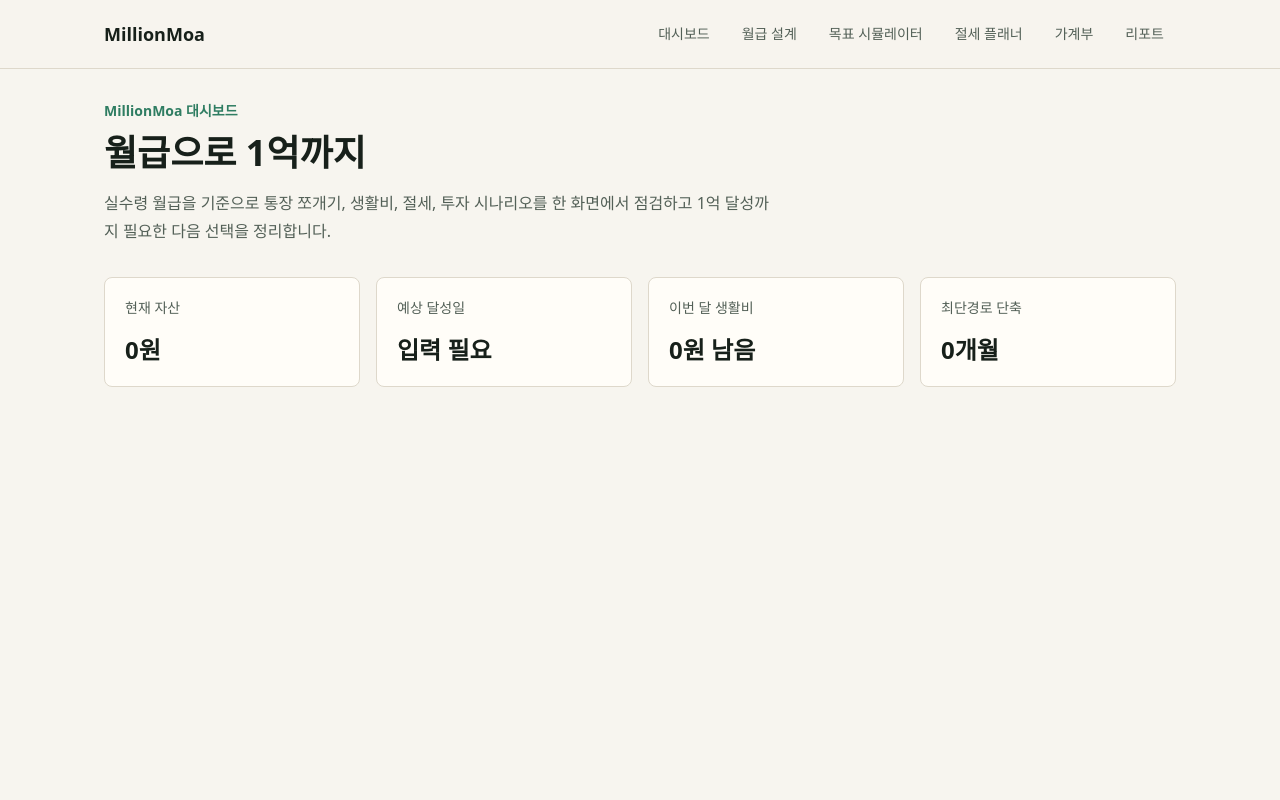
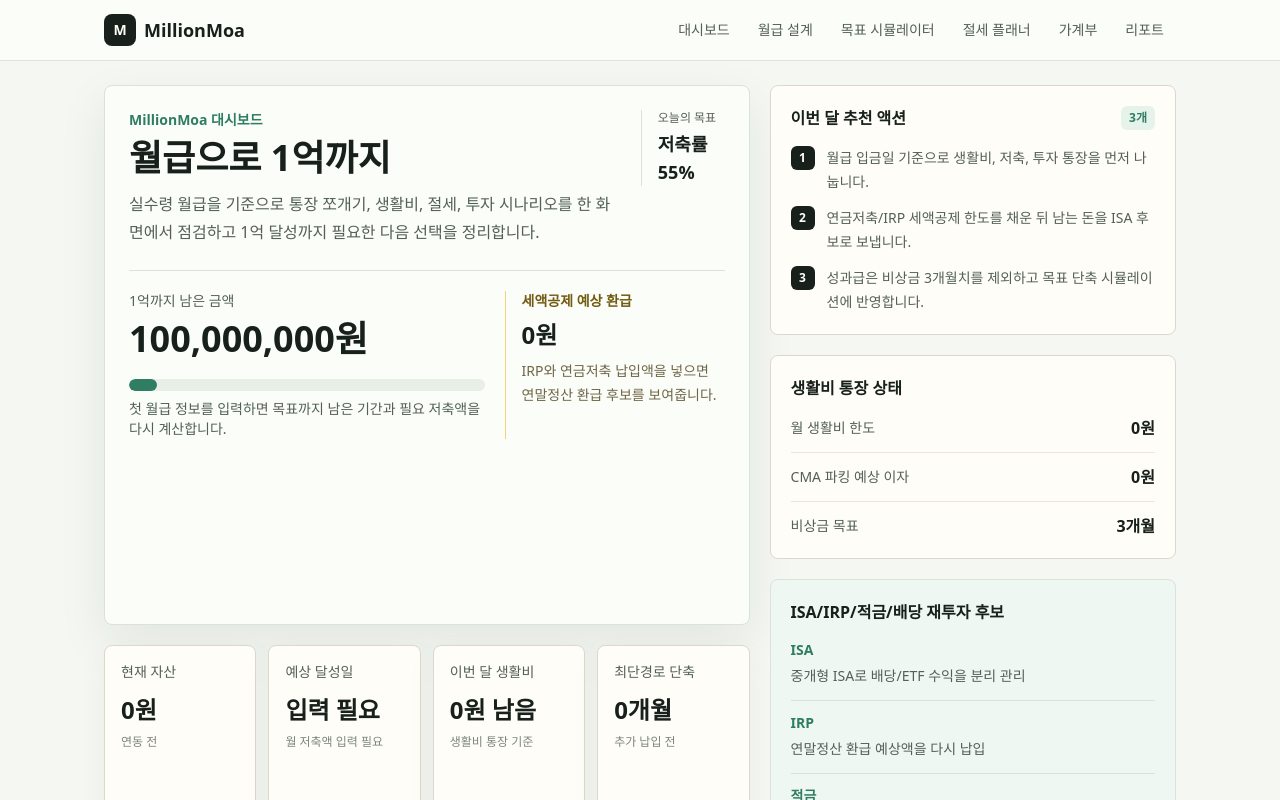
Before and after one commit to shsh99/MillionMoa, a Next.js app: page / in a window 1280 px wide. Shown: the top 800 px of the page. Built offline with nearby package versions, Linux system fonts and the light colour scheme.

Commit message:
feat: redesign dashboard with bank app style

```diff
--- a/src/app/globals.css
+++ b/src/app/globals.css
@@ -8,7 +8,7 @@
 
 body {
   margin: 0;
-  background: #f7f5ef;
+  background: #f4f7f2;
   color: #17201a;
 }
 
--- a/src/components/app-shell.tsx
+++ b/src/components/app-shell.tsx
@@ -16,7 +16,7 @@
 
 export function AppShell({ children }: AppShellProps) {
   return (
-    <div className="min-h-screen bg-[#f7f5ef] text-[#17201a]">
+    <div className="min-h-screen bg-[#f4f7f2] text-[#17201a]">
       <a
         href="#main-content"
         className="sr-only focus:not-sr-only focus:fixed focus:left-4 focus:top-4 focus:z-50 focus:rounded-md focus:bg-[#17201a] focus:px-4 focus:py-2 focus:text-sm focus:font-semibold focus:text-[#fffdf8]"
@@ -24,17 +24,25 @@
         본문으로 건너뛰기
       </a>
 
-      <header className="border-b border-[#ded8cb] bg-[#f7f5ef]/95">
-        <div className="mx-auto flex w-full max-w-6xl flex-col gap-4 px-5 py-4 sm:px-8 lg:flex-row lg:items-center lg:justify-between lg:px-10">
-          <Link href="/" className="text-lg font-semibold text-[#17201a]">
-            MillionMoa
-          </Link>
-          <nav aria-label="주요 메뉴" className="flex flex-wrap gap-2">
+      <header className="sticky top-0 z-40 border-b border-[#dce5da] bg-[#fbfdf8]/95 backdrop-blur">
+        <div className="mx-auto flex w-full max-w-6xl flex-col gap-4 px-5 py-3 sm:px-8 lg:flex-row lg:items-center lg:justify-between lg:px-10">
+          <div className="flex items-center justify-between gap-4">
+            <Link href="/" className="flex items-center gap-2 text-lg font-semibold text-[#17201a]">
+              <span className="flex h-8 w-8 items-center justify-center rounded-lg bg-[#17201a] text-sm font-bold text-[#fffdf8]">
+                M
+              </span>
+              MillionMoa
+            </Link>
+            <span className="rounded-md bg-[#fff1b8] px-2.5 py-1 text-xs font-semibold text-[#725b12] lg:hidden">
+              1억 설계
+            </span>
+          </div>
+          <nav aria-label="주요 메뉴" className="flex gap-1 overflow-x-auto pb-1 lg:pb-0">
             {navItems.map((item) => (
               <Link
                 key={item.label}
                 href={item.href}
-                className="rounded-md px-3 py-2 text-sm font-medium text-[#536057] hover:bg-[#ebe6da] hover:text-[#17201a]"
+                className="shrink-0 rounded-md px-3 py-2 text-sm font-medium text-[#536057] hover:bg-[#e7efe5] hover:text-[#17201a]"
               >
                 {item.label}
               </Link>
--- a/src/features/dashboard/dashboard-overview.tsx
+++ b/src/features/dashboard/dashboard-overview.tsx
@@ -1,42 +1,141 @@
 const metrics = [
-  { label: "현재 자산", value: "0원" },
-  { label: "예상 달성일", value: "입력 필요" },
-  { label: "이번 달 생활비", value: "0원 남음" },
-  { label: "최단경로 단축", value: "0개월" },
+  { label: "현재 자산", value: "0원", caption: "연동 전" },
+  { label: "예상 달성일", value: "입력 필요", caption: "월 저축액 입력 필요" },
+  { label: "이번 달 생활비", value: "0원 남음", caption: "생활비 통장 기준" },
+  { label: "최단경로 단축", value: "0개월", caption: "추가 납입 전" },
+];
+
+const actions = [
+  "월급 입금일 기준으로 생활비, 저축, 투자 통장을 먼저 나눕니다.",
+  "연금저축/IRP 세액공제 한도를 채운 뒤 남는 돈을 ISA 후보로 보냅니다.",
+  "성과급은 비상금 3개월치를 제외하고 목표 단축 시뮬레이션에 반영합니다.",
+];
+
+const investmentCandidates = [
+  { name: "ISA", detail: "중개형 ISA로 배당/ETF 수익을 분리 관리" },
+  { name: "IRP", detail: "연말정산 환급 예상액을 다시 납입" },
+  { name: "적금", detail: "고정 저축 습관을 만드는 기본 축" },
+  { name: "배당", detail: "분기 배당금은 목표 계좌로 자동 재투자" },
 ];
 
 export function DashboardOverview() {
   return (
     <section
       aria-labelledby="dashboard-overview-title"
-      className="mx-auto flex w-full max-w-6xl flex-col gap-8 px-5 py-8 sm:px-8 lg:px-10"
+      className="mx-auto grid w-full max-w-6xl gap-5 px-5 py-6 sm:px-8 lg:grid-cols-[1.35fr_0.85fr] lg:px-10"
     >
-      <div className="max-w-3xl">
+      <div className="grid gap-5">
+        <div className="rounded-lg border border-[#d9e3d7] bg-[#fbfdf8] p-5 shadow-[0_18px_50px_rgba(23,32,26,0.08)] sm:p-6">
+          <div className="flex flex-col gap-5 lg:flex-row lg:items-start lg:justify-between">
+            <div>
               <p className="text-sm font-semibold text-[#2f7d62]">MillionMoa 대시보드</p>
               <h1
                 id="dashboard-overview-title"
-          className="mt-3 text-3xl font-semibold tracking-normal text-[#17201a] sm:text-4xl"
+                className="mt-2 text-3xl font-semibold tracking-normal text-[#17201a] sm:text-4xl"
               >
                 월급으로 1억까지
               </h1>
-        <p className="mt-4 max-w-2xl text-base leading-7 text-[#536057]">
-          실수령 월급을 기준으로 통장 쪼개기, 생활비, 절세, 투자 시나리오를 한
-          화면에서 점검하고 1억 달성까지 필요한 다음 선택을 정리합니다.
+              <p className="mt-3 max-w-2xl text-base leading-7 text-[#536057]">
+                실수령 월급을 기준으로 통장 쪼개기, 생활비, 절세, 투자 시나리오를
+                한 화면에서 점검하고 1억 달성까지 필요한 다음 선택을 정리합니다.
               </p>
             </div>
+            <div className="border-l border-[#d9e3d7] pl-4">
+              <p className="text-xs font-medium text-[#536057]">오늘의 목표</p>
+              <p className="mt-1 text-lg font-semibold text-[#17201a]">저축률 55%</p>
+            </div>
+          </div>
 
-      <div className="grid gap-4 sm:grid-cols-2 lg:grid-cols-4">
+          <div className="mt-6 grid gap-5 border-t border-[#d9e3d7] pt-5 lg:grid-cols-[1fr_220px]">
+            <div>
+              <p className="text-sm font-medium text-[#536057]">1억까지 남은 금액</p>
+              <p className="mt-2 text-4xl font-semibold tabular-nums text-[#17201a]">
+                100,000,000원
+              </p>
+              <div className="mt-5 h-3 overflow-hidden rounded-full bg-[#e8efe6]">
+                <div className="h-full w-[8%] rounded-full bg-[#2f7d62]" />
+              </div>
+              <p className="mt-2 text-sm text-[#536057]">
+                첫 월급 정보를 입력하면 목표까지 남은 기간과 필요 저축액을 다시 계산합니다.
+              </p>
+            </div>
+            <div className="border-l border-[#f2d27b] pl-4">
+              <p className="text-sm font-semibold text-[#725b12]">세액공제 예상 환급</p>
+              <p className="mt-2 text-2xl font-semibold tabular-nums text-[#17201a]">0원</p>
+              <p className="mt-2 text-sm leading-6 text-[#6f6547]">
+                IRP와 연금저축 납입액을 넣으면 연말정산 환급 후보를 보여줍니다.
+              </p>
+            </div>
+          </div>
+        </div>
+
+        <div className="grid gap-3 sm:grid-cols-2 lg:grid-cols-4">
           {metrics.map((metric) => (
             <article
               key={metric.label}
-            className="rounded-lg border border-[#ded8cb] bg-[#fffdf8] p-5"
+              className="rounded-lg border border-[#ded8cb] bg-[#fffdf8] p-4 shadow-[0_10px_30px_rgba(23,32,26,0.05)]"
             >
               <h2 className="text-sm font-medium text-[#536057]">{metric.label}</h2>
-            <p className="mt-4 text-2xl font-semibold tabular-nums text-[#17201a]">
+              <p className="mt-3 text-2xl font-semibold tabular-nums text-[#17201a]">
                 {metric.value}
               </p>
+              <p className="mt-2 text-xs text-[#7b857d]">{metric.caption}</p>
             </article>
           ))}
+        </div>
+      </div>
+
+      <div className="grid gap-5">
+        <aside className="rounded-lg border border-[#ded8cb] bg-[#fffdf8] p-5">
+          <div className="flex items-center justify-between gap-4">
+            <h2 className="text-base font-semibold text-[#17201a]">이번 달 추천 액션</h2>
+            <span className="rounded-md bg-[#e6f3eb] px-2 py-1 text-xs font-semibold text-[#2f7d62]">
+              3개
+            </span>
+          </div>
+          <ol className="mt-4 grid gap-3">
+            {actions.map((action, index) => (
+              <li className="flex gap-3 text-sm leading-6 text-[#536057]" key={action}>
+                <span className="flex h-6 w-6 shrink-0 items-center justify-center rounded-md bg-[#17201a] text-xs font-semibold text-[#fffdf8]">
+                  {index + 1}
+                </span>
+                <span>{action}</span>
+              </li>
+            ))}
+          </ol>
+        </aside>
+
+        <aside className="rounded-lg border border-[#ded8cb] bg-[#fffdf8] p-5">
+          <h2 className="text-base font-semibold text-[#17201a]">생활비 통장 상태</h2>
+          <div className="mt-4 grid gap-3">
+            <div className="flex items-center justify-between border-b border-[#ebe6da] pb-3">
+              <span className="text-sm text-[#536057]">월 생활비 한도</span>
+              <span className="font-semibold tabular-nums text-[#17201a]">0원</span>
+            </div>
+            <div className="flex items-center justify-between border-b border-[#ebe6da] pb-3">
+              <span className="text-sm text-[#536057]">CMA 파킹 예상 이자</span>
+              <span className="font-semibold tabular-nums text-[#17201a]">0원</span>
+            </div>
+            <div className="flex items-center justify-between">
+              <span className="text-sm text-[#536057]">비상금 목표</span>
+              <span className="font-semibold tabular-nums text-[#17201a]">3개월</span>
+            </div>
+          </div>
+        </aside>
+
+        <aside className="rounded-lg border border-[#d9e3d7] bg-[#eef7f1] p-5">
+          <h2 className="text-base font-semibold text-[#17201a]">
+            ISA/IRP/적금/배당 재투자 후보
+          </h2>
+          <div className="mt-4 divide-y divide-[#d4e4d8]">
+            {investmentCandidates.map((candidate) => (
+              <div className="py-3 first:pt-0 last:pb-0" key={candidate.name}>
+                <p className="text-sm font-semibold text-[#2f7d62]">{candidate.name}</p>
+                <p className="mt-1 text-sm leading-6 text-[#536057]">{candidate.detail}</p>
+              </div>
+            ))}
+          </div>
+        </aside>
       </div>
     </section>
   );
```
Also changed, not shown: 1 other file (tests, documents, lock files or other folders). Lines whose indentation alone changed are shown as unchanged.
